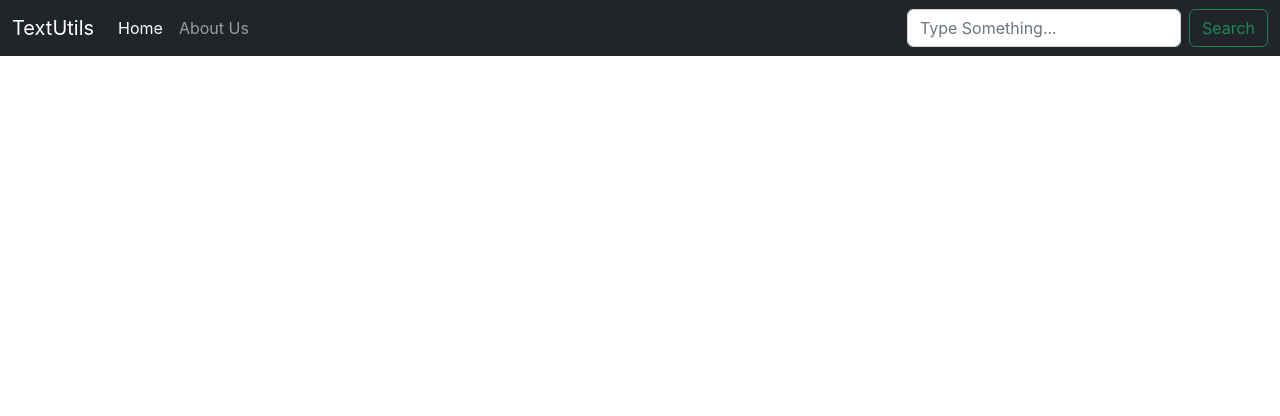
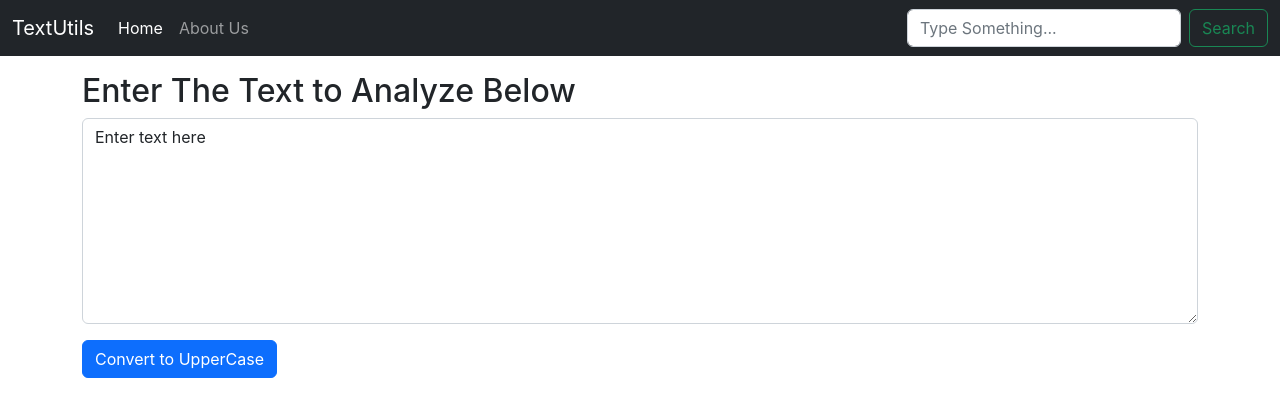
Before and after one commit to DurvAcee/openText, a React (Create React App) app in the folder my-app/: page / in a window 1280 px wide. Shown: the top 416 px of the page. Built offline with nearby package versions, Linux system fonts and the light colour scheme.

Commit message:
Added TextForm component with State

```diff
--- a/my-app/src/App.js
+++ b/my-app/src/App.js
@@ -1,10 +1,14 @@
 import Navbar from './components/Navbar';
+import TextForm from './components/TextForm';
 import './App.css';
 
 function App() {
   return (
     <>
       <Navbar title="TextUtils" abtText="About Us"/>
+      <div className="container my-3">
+          <TextForm heading="Enter The Text to Analyze Below"/>
+      </div>
     </>
   );
 }
--- /dev/null
+++ b/my-app/src/components/TextForm.js
@@ -0,0 +1,25 @@
+import React, { useState } from 'react'
+
+
+
+export default function TextForm(props) {
+    const [text, setText] = useState('Enter text here');
+
+    const handleOnClick = () =>{
+        setText(text.toUpperCase());
+    }
+
+    const handleOnChange = (event) =>{
+        setText(event.target.value);
+    }
+
+    return (
+        <div>
+            <h2>{props.heading}</h2>
+            <div class="mb-3">
+                <textarea className="form-control" id="myTextBox" value={text} onChange={handleOnChange} rows="8"></textarea>
+            </div>
+            <button className="btn btn-primary" onClick={handleOnClick}>Convert to UpperCase</button>
+        </div>
+    )
+}
```
